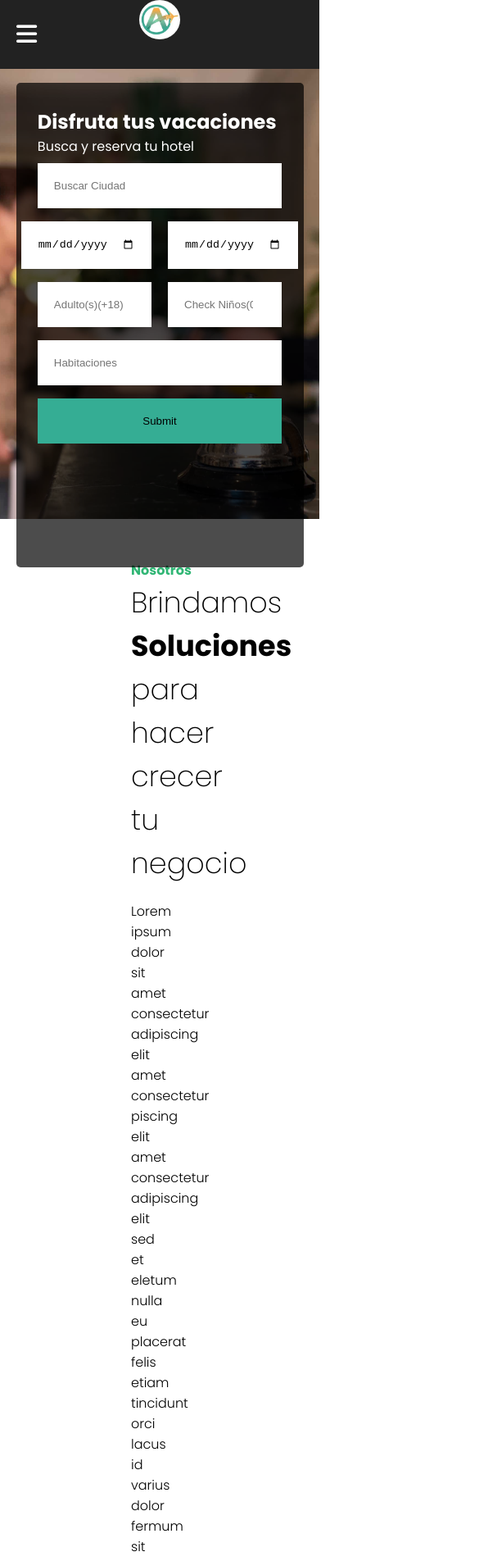
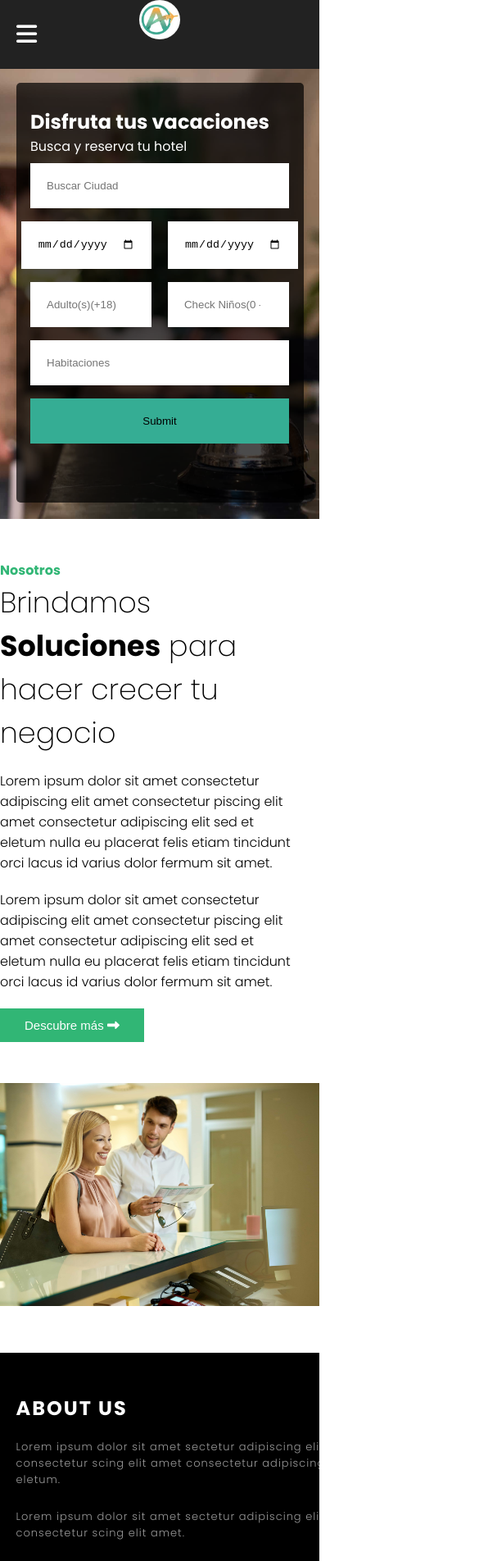
Before and after one commit to frako23/adventure-travels, a React (Vite) app: page / in a window 390 px wide. Shown: the top 1904 px of the page at 82% size, 585 px wide, since content can reach past the window. Built offline with nearby package versions, Linux system fonts and the light colour scheme.

Commit message:
ajustes de responsive

```diff
--- a/src/components/footer.jsx
+++ b/src/components/footer.jsx
@@ -11,11 +11,11 @@ export const Footer = () => {
           <br />
           <p>Lorem ipsum dolor sit amet sectetur adipiscing elit amet consectetur scing elit amet.</p>
           <div className='icon flex_space'>
-            <i className='fa-brands fa-facebook'></i>
+          <a  href="https://www.facebook.com/adventuretravelslatam"><i className='fa-brands fa-facebook'></i></a>
             <i className='fa-brands fa-twitter'></i>
             <i className='fa-brands fa-linkedin'></i>
-            <i className='fa-brands fa-instagram'></i>
-            <i className='fa-brands fa-pinterest'></i>
+            <a  href="https://www.instagram.com/adventuretravelsve/"><i className='fa-brands fa-instagram'></i></a>
+            <a  href="wa.me/584241558007"><i className='fa-brands fa-whatsapp'></i></a>
             <i className='fa-brands fa-youtube'></i>
           </div>
         </div>
@@ -78,7 +78,7 @@ export const Footer = () => {
       </div>
     </footer>
     <div className='legal'>
-      <p>© 2022 All Rights Reserved.</p>
+      <p>Creado por Devix © 2023 Todos los derechos reservados.</p>
     </div>
   </>
   )
--- a/src/index.css
+++ b/src/index.css
@@ -229,7 +229,7 @@ header .text {
   left: 5%;
   top: 12%;
   width: 90%;
-  height: 70vh;
+  height: 32rem;
 }
 }
 
@@ -401,7 +401,7 @@ input {
 .aboutCard .image::before {
   content: "";
   position: absolute;
-  bottom: 30%;
+  bottom: 33%;
   left: 10%;
   background-color: rgba(0, 0, 0, 0.7);
   width: 70%;
@@ -411,14 +411,14 @@ input {
 }
 
 .image img{
-  width: 33rem;
-  height: 19rem;
+  width: 29rem;
+  height: 17rem;
   object-fit: cover;
 }
 .aboutCard .control-btn::before {
   content: "";
   position: absolute;
-  bottom: 28%;
+  bottom: 31%;
   left: 15%;
   background-color: rgba(0, 0, 0, 0.5);
   width: 60%;
@@ -462,6 +462,10 @@ input {
   }
   .aboutCard img {
     width: 100%;
+  }
+
+  .aboutCard{
+    padding-inline: 0;
   }
 }
 
@@ -567,6 +571,22 @@ footer .primary-btn {
 
 @media screen and (max-width: 768px) {
   footer .grid {
+    grid: unset;
+  }
+}
+
+@media screen and (max-width: 768px) {
+  .container {
+    max-width: 90%;
+  }
+  .grid {
     grid-template-columns: repeat(2, 1fr);
   }
+  .main-content {
+    width: 100%;
+  }
+  .side-content {
+    width: 100%;
+    margin-left: 0px;
+  }
 }
```
